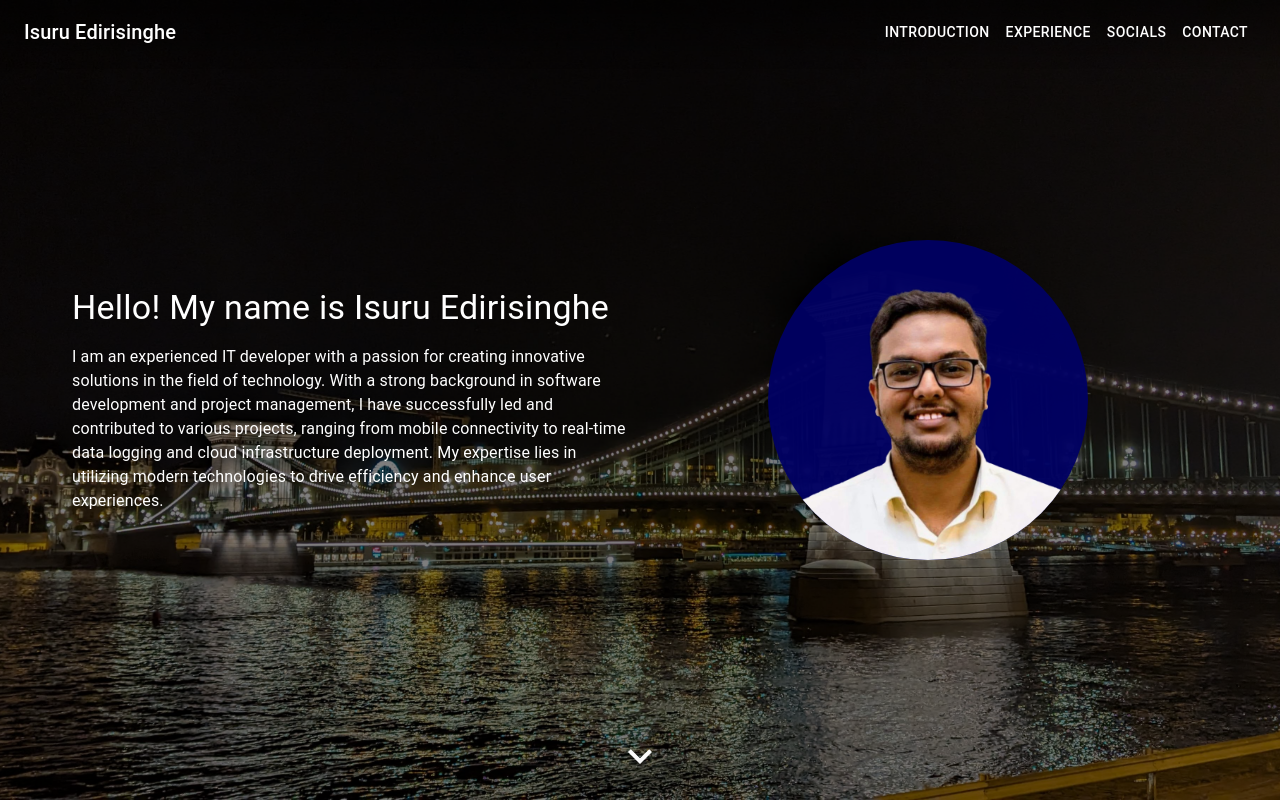
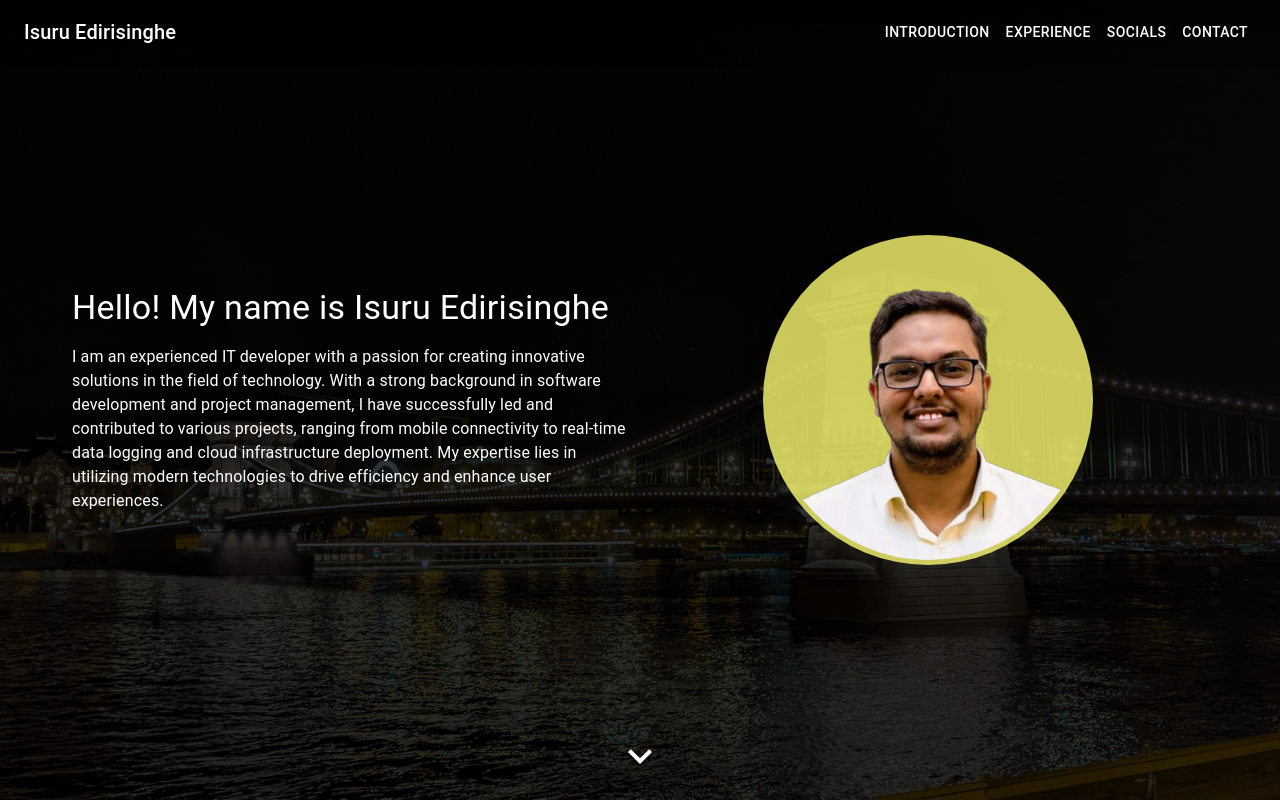
Before and after one commit to isuru117/portfolio, a React (Create React App) app: page / in a window 1280 px wide. Shown: the top 802 px of the page. Built offline with nearby package versions, Linux system fonts and the light colour scheme.

Commit message:
update avatar styling

```diff
--- a/src/components/Introduction/Introduction.tsx
+++ b/src/components/Introduction/Introduction.tsx
@@ -50,7 +50,7 @@ const Introduction: React.FC = () => {
                     right: 0,
                     bottom: 0,
                     left: 0,
-                    backgroundColor: 'rgba(0, 0, 0, 0.5)'
+                    backgroundColor: 'rgba(0, 0, 0, 0.8)'
                 }}
             />
             <Container
@@ -84,7 +84,8 @@ const Introduction: React.FC = () => {
                             height: { xs: '35vh', md: '40vh' },
                             borderRadius: '50%',
                             objectFit: 'cover',
-                            backgroundColor: 'rgba(0, 0, 100, 0.95)' /* Light gray fill color */,
+                            border:  '5px solid transparent',
+                            backgroundColor: 'rgba(253,250,114, 0.8)' /* Light gray fill color */,
                         }}
                     />
                 </Box>
```
